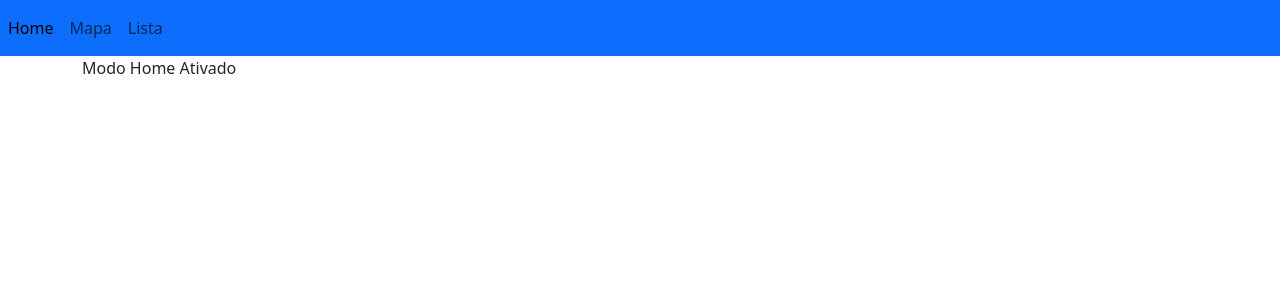
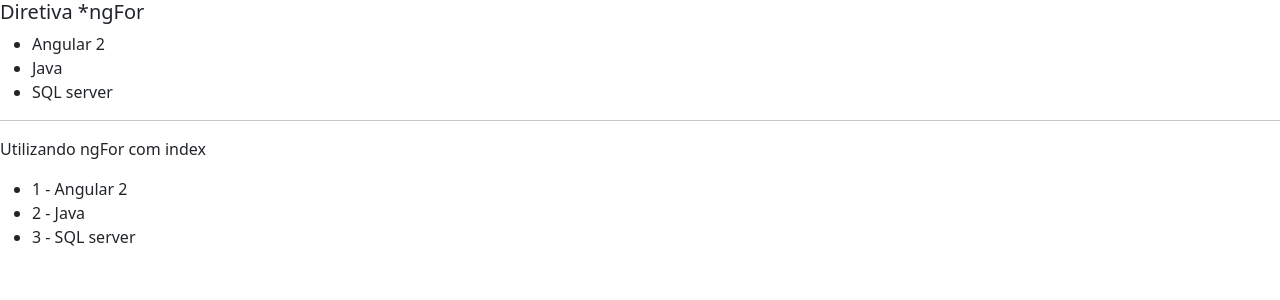
Before and after one commit to uandersonferreira/curso-angular, an Angular app in the folder angular-loiane/diretivas/: page / in a window 1280 px wide. Shown: the top 300 px of the page. Built offline with nearby package versions, Linux system fonts and the light colour scheme.

Commit message:
Diretivas *ngFor

```diff
--- a/angular-loiane/diretivas/src/app/app.component.html
+++ b/angular-loiane/diretivas/src/app/app.component.html
@@ -1,3 +1,5 @@
 <!--<app-diretiva-ngif></app-diretiva-ngif>-->
-<app-diretiva-ngswitch></app-diretiva-ngswitch>
+<!--<app-diretiva-ngswitch></app-diretiva-ngswitch>-->
+<app-diretiva-ng-for></app-diretiva-ng-for>
+
 <router-outlet></router-outlet>
--- a/angular-loiane/diretivas/src/app/app.module.ts
+++ b/angular-loiane/diretivas/src/app/app.module.ts
@@ -8,6 +8,7 @@
 import { TesteLessComponent } from './teste-less/teste-less.component';
 import { TesteSassComponent } from './teste-sass/teste-sass.component';
 import { DiretivaNgswitchComponent } from './diretiva-ngswitch/diretiva-ngswitch.component';
+import { DiretivaNgForComponent } from './diretiva-ng-for/diretiva-ng-for.component';
 @NgModule({
   declarations: [
     AppComponent,
@@ -16,6 +17,7 @@
     TesteLessComponent,
     TesteSassComponent,
     DiretivaNgswitchComponent,
+    DiretivaNgForComponent,
   ],
   imports: [
     BrowserModule,
--- /dev/null
+++ b/angular-loiane/diretivas/src/app/diretiva-ng-for/diretiva-ng-for.component.html
@@ -0,0 +1,16 @@
+<h5>Diretiva *ngFor</h5>
+
+<ul>
+  <li *ngFor="let curso of cursos">
+    {{ curso }}
+  </li>
+</ul>
+<hr>
+
+<p>Utilizando ngFor com index</p>
+
+<ul>
+  <li *ngFor="let curso of cursos, let i = index">
+    {{ i+1 }} - {{ curso }}
+  </li>
+</ul>
--- /dev/null
+++ b/angular-loiane/diretivas/src/app/diretiva-ng-for/diretiva-ng-for.component.ts
@@ -0,0 +1,17 @@
+import {Component, OnInit} from '@angular/core';
+
+@Component({
+  selector: 'app-diretiva-ng-for',
+  templateUrl: './diretiva-ng-for.component.html',
+  styleUrls: ['./diretiva-ng-for.component.css']
+})
+export class DiretivaNgForComponent implements OnInit{
+
+  cursos: string[] = ["Angular 2", "Java", "SQL server"]
+
+  ngOnInit(): void {
+    for (let i = 0; i < this.cursos.length; i++) {
+      let curso = this.cursos[i];
+    }
+  }//method
+}//class
```
Also changed, not shown: angular-loiane/diretivas/src/app/diretiva-ng-for/diretiva-ng-for.component.css (added), 1 other file (tests, documents, lock files or other folders).
